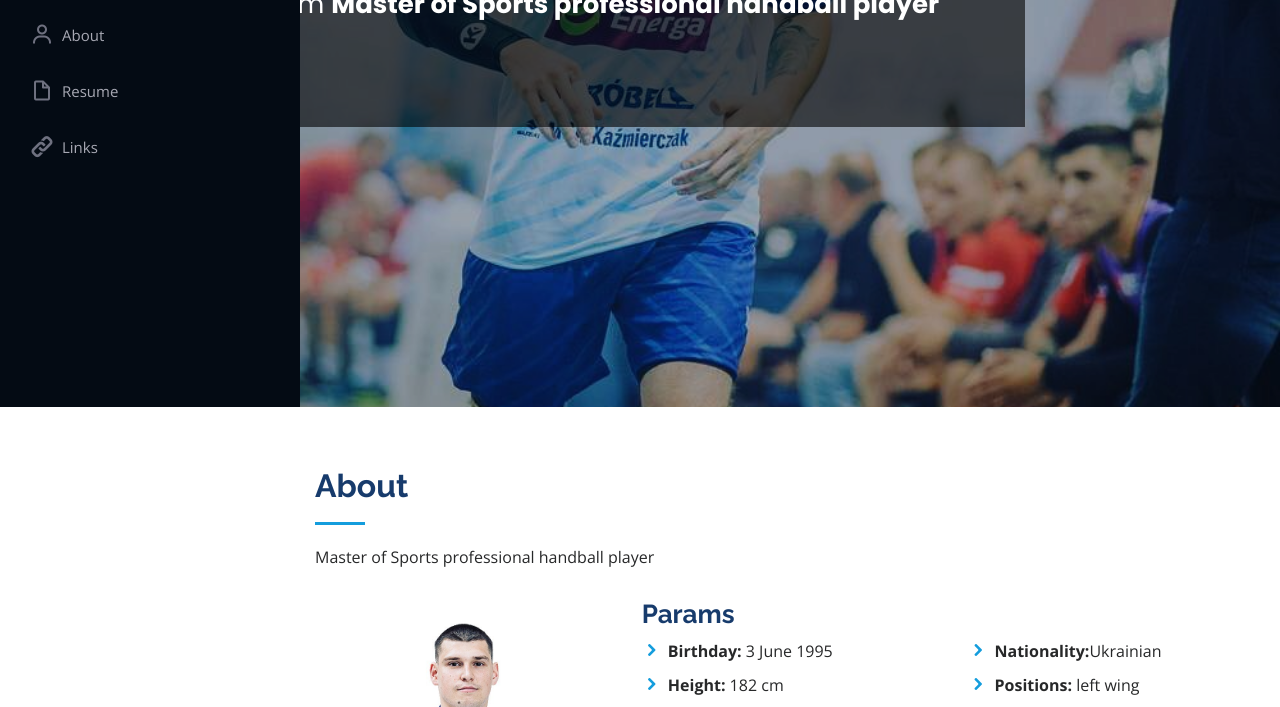
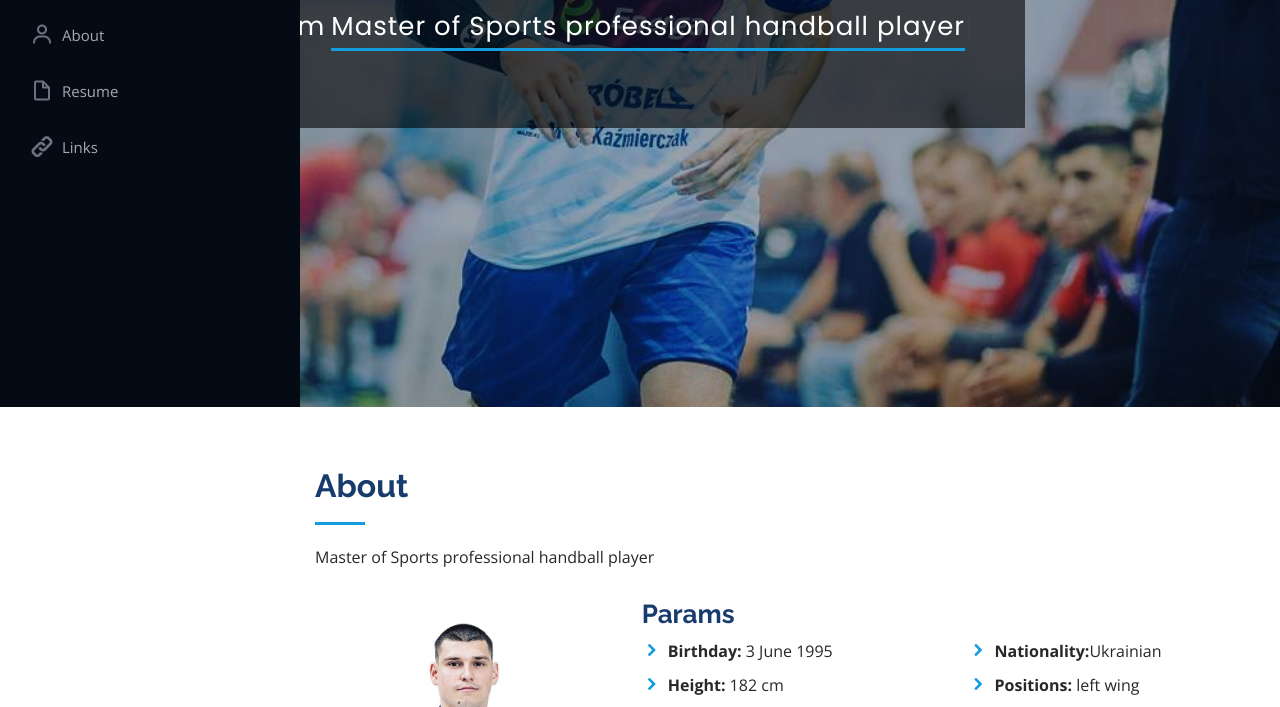
Before and after one commit to malyarevich/sergiy, a plain HTML site: page index.html in a window 1280 px wide. Shown: the part 393-1100 px from the top of the page. Drawn offline with nearby package versions, Linux system fonts and the light colour scheme.

Commit message:
typed string

```diff
--- a/index.html
+++ b/index.html
@@ -108,7 +108,9 @@
   <section id="hero" class="d-flex flex-column justify-content-center align-items-center">
     <div class="hero-container" data-aos="fade-in">
       <h1>Mykola Maliarevych</h1>
-      <p>I'm <b>Master of Sports professional handball player</b></p>
+      <hr>
+      <!-- <p>I'm <b>Master of Sports professional handball player</b></p> -->
+      <p>I'm <span class="typed" data-typed-items="Master of Sports professional handball player"></span></p>
     </div>
   </section><!-- End Hero -->
 
```
